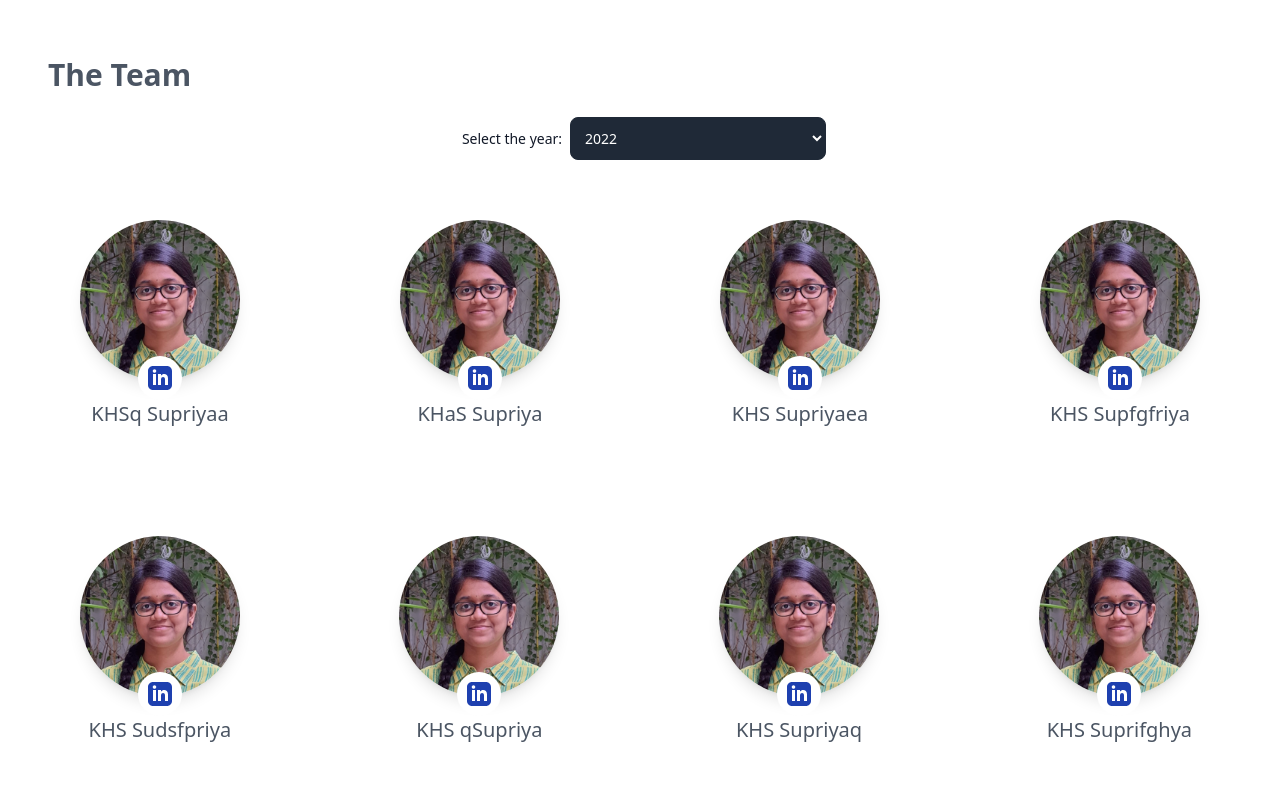
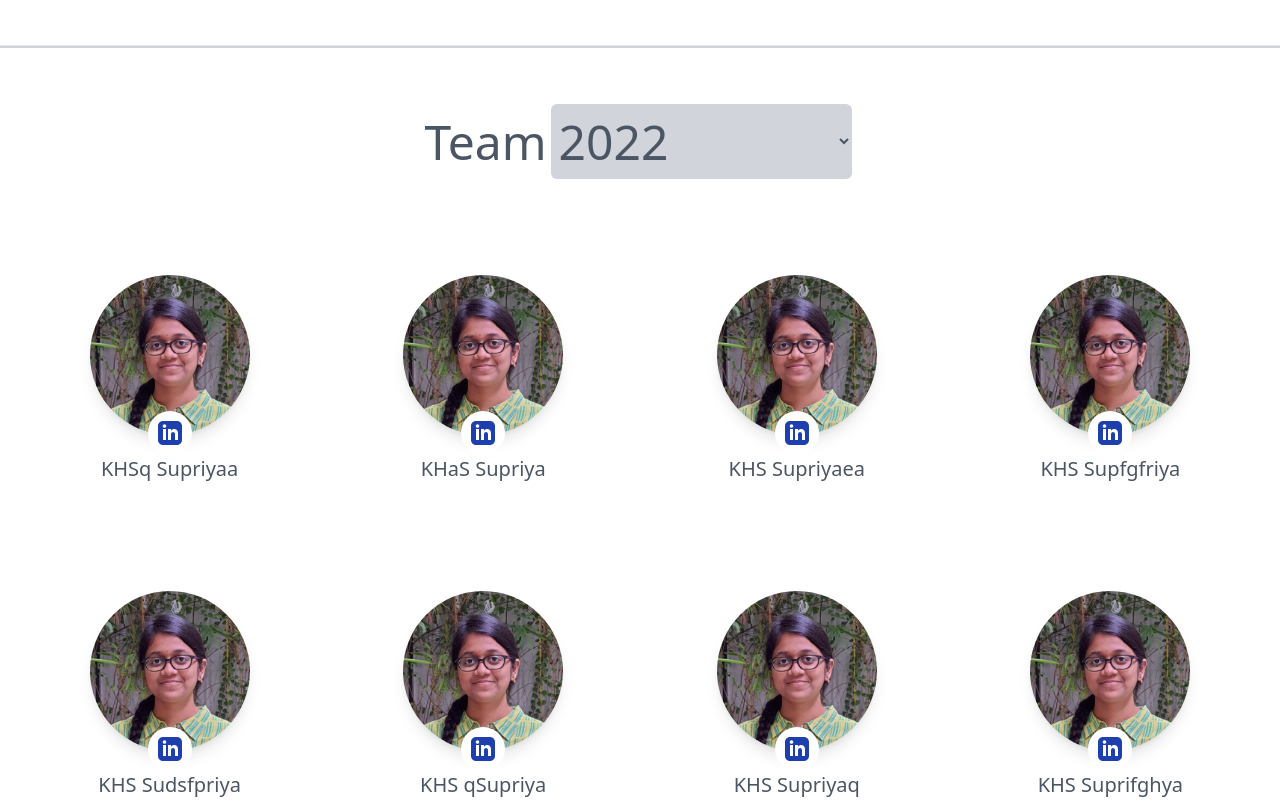
Before and after one commit to linustribevnr/turinghut-website-old, a Gatsby site: page / in a window 1280 px wide. Shown: the part 1097-1899 px from the top of the page. Built offline with nearby package versions, Linux system fonts and the light colour scheme; Gatsby itself is replaced by a stand-in of ours.

Commit message:
style: align year selection along with heading in team and add width to cards

```diff
--- a/src/pages/index.js
+++ b/src/pages/index.js
@@ -12,6 +12,7 @@ export default function App() {
       <NavBar />
       <Home />
       <About />
+      <hr className="bg-gray-300  h-0.8" />
       <Team />
       <Contact />
     </Router>
--- a/src/pages/team.js
+++ b/src/pages/team.js
@@ -8,23 +8,18 @@ export default function Team() {
 
   return (
     <div className="min-h-90v w-full mt-5">
-      <h1 className="section-heading text-gray-600">The Team</h1>
-
       <div className="flex justify-center items-center">
-        <label
-          htmlFor="year"
-          className="block m-2 text-sm font-medium text-gray-900"
-        >
-          Select the year:{" "}
-        </label>
-        <select
-          id="year"
-          className="bg-gray-800 border border-gray-800 text-white text-sm rounded-lg block w-64 p-2.5"
-        >
+        <h1 className="text-5xl p-3 m-5 my-18 text-center text-gray-600">
+          Team
+          <select id="year" className="p-1 m-1 bg-gray-300 rounded-md">
             {Object.keys(teamData)
               .reverse()
               .map((year, i) => (
-              <option key={i} onClick={() => setYear(year)}>
+                <option
+                  key={i}
+                  onClick={() => setYear(year)}
+                  className="text-sm"
+                >
                   {year === "2018"
                     ? "Founders"
                     : year === "2019"
@@ -33,11 +28,12 @@ export default function Team() {
                 </option>
               ))}
           </select>
+        </h1>
       </div>
 
       <div className="flex flex-wrap justify-evenly">
         {teamData[year].map((member, i) => (
-          <div key={i} className="px-14 flex-shrink-0 mt-5 mx-auto max-w-sm">
+          <div key={i} className="flex-shrink-0 mt-5 w-72">
             <div className="relative flex flex-col items-center py-10">
               <img
                 className="mb-3 w-40 h-40 rounded-full shadow-lg object-cover"
--- a/tailwind.config.js
+++ b/tailwind.config.js
@@ -5,7 +5,6 @@ module.exports = {
       colors: {
         primary: "#0F766E",
         secondary: "#0D9488",
-        // gray: "#374151",
         footer: "black",
       },
       height: {
@@ -13,6 +12,7 @@ module.exports = {
         "85v": "85vh",
         "90v": "90vh",
         "100v": "100vh",
+        0.8: "0.175rem",
       },
     },
   },
```
Lines whose indentation alone changed are shown as unchanged.
